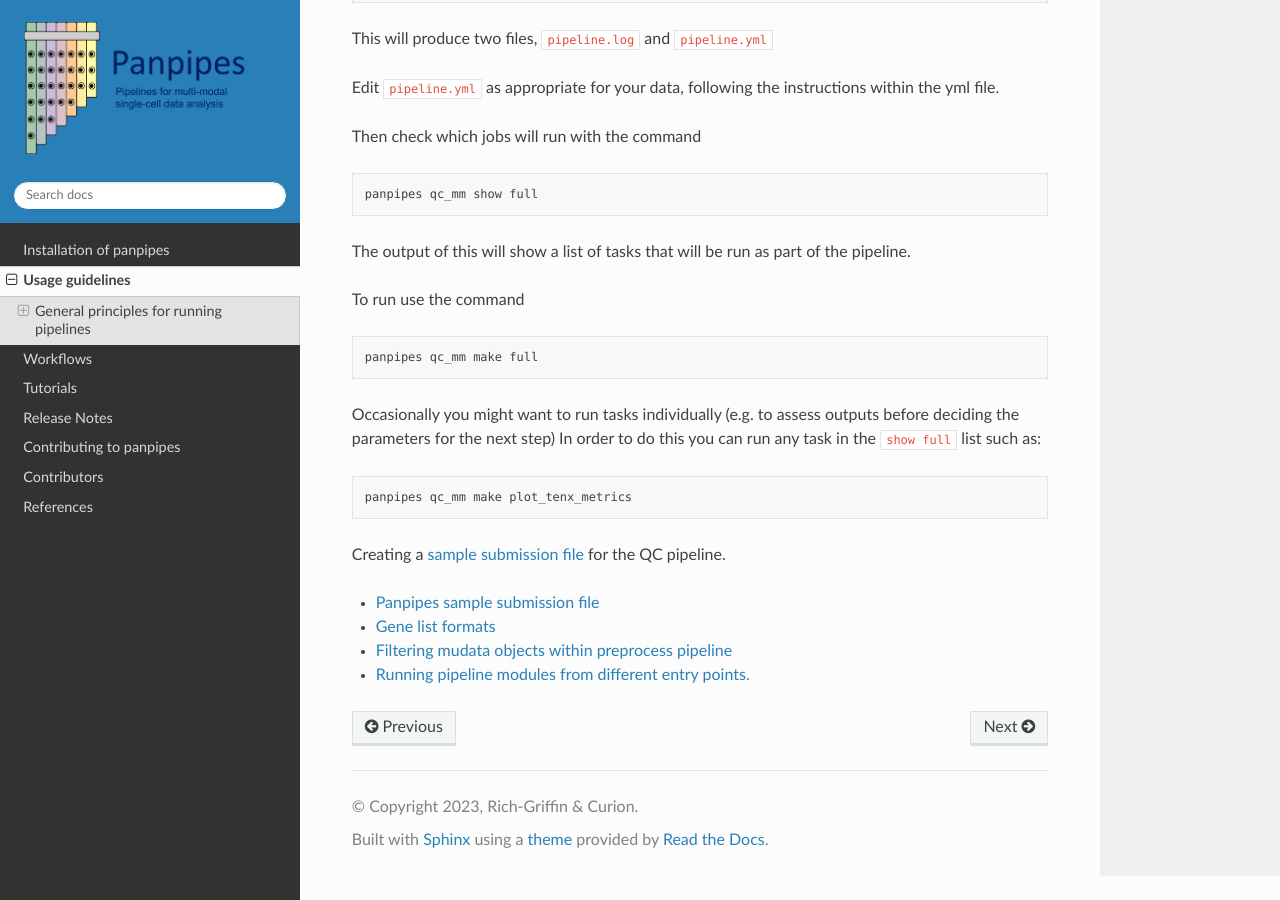
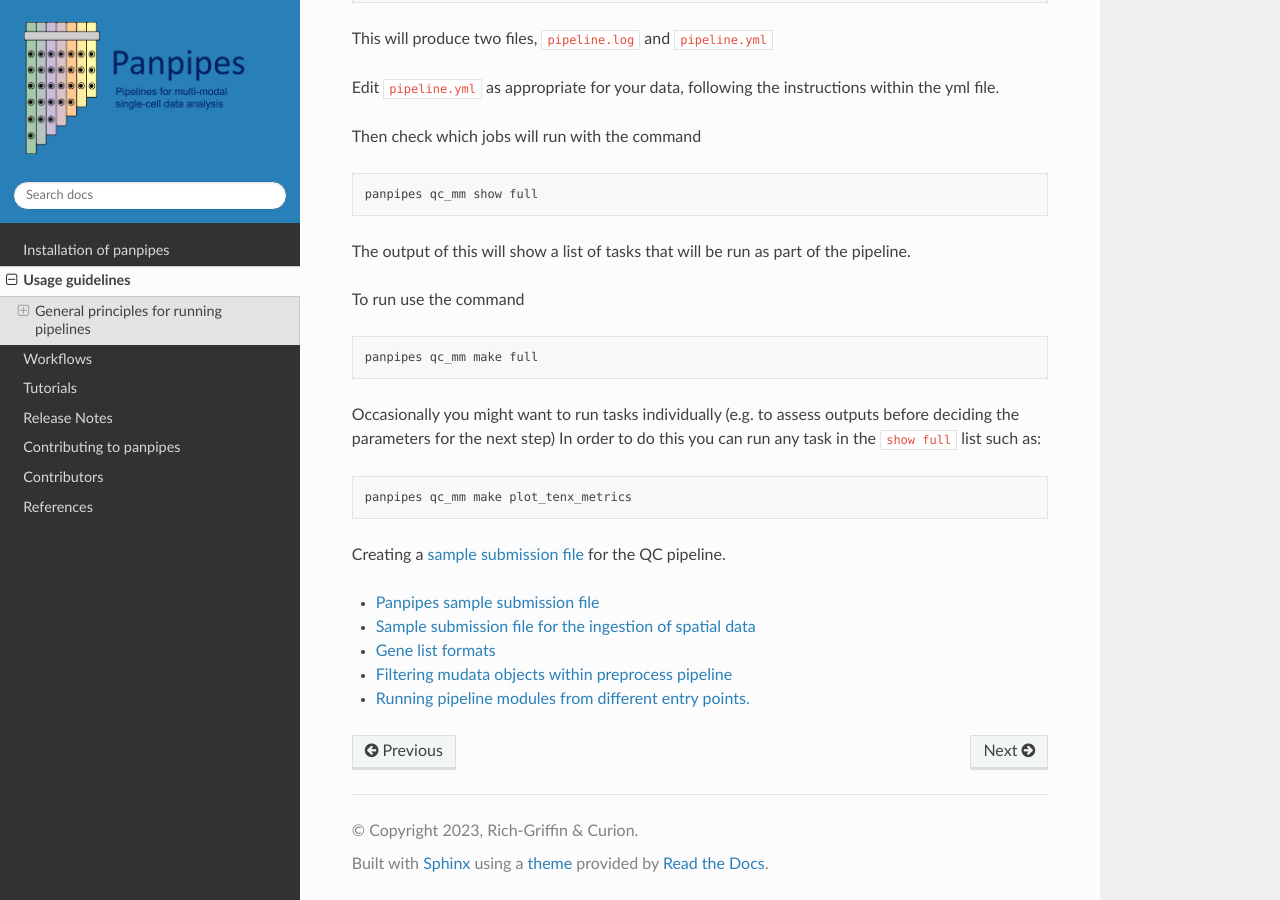
Before and after one commit to bio-la/panpipes-nextflow, a Sphinx documentation site: the page built from docs/usage/index.md, in a window 1280 px wide and 900 px high, scrolled down 506 px. Built offline with Sphinx 7.4.7 and the Read the Docs theme 2.0.0, drawn with Linux system fonts in a browser that asks for light colours.

Commit message:
Add setup spatial to index

```diff
--- a/docs/usage/index.md
+++ b/docs/usage/index.md
@@ -48,6 +48,7 @@ Creating a [sample submission file](setup_for_qc_mm) for the QC pipeline.
 :maxdepth: 1
 
 setup_for_qc_mm
+setup_for_spatial_workflows
 gene_list_format
 filter_dict_instructions
 different_entry_points
```
